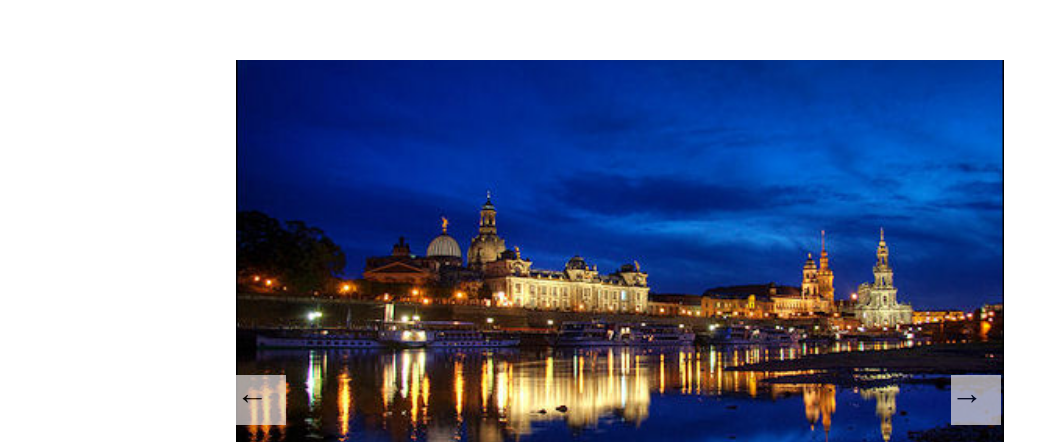
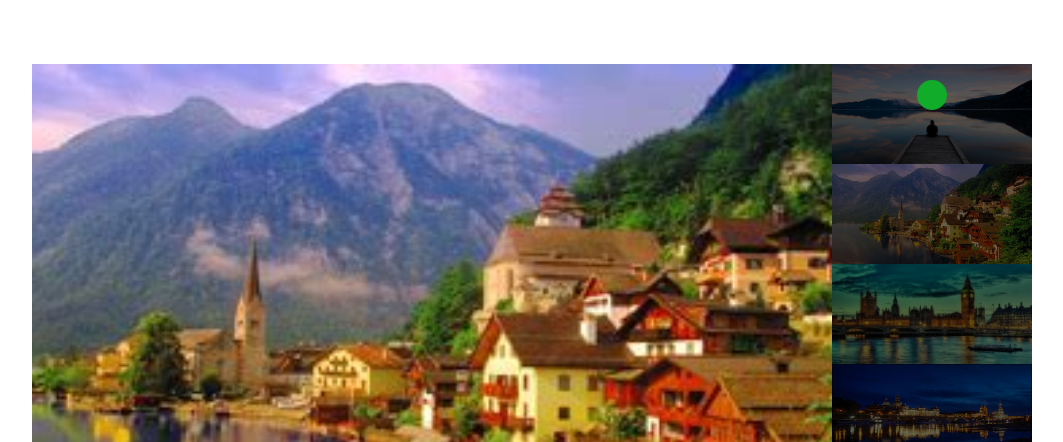
Before and after one commit to 07simone/js-array-carousel, a plain HTML site: page index.html in a window 1280 px wide. Shown: the top 442 px of the page, without its empty margins (20-1083 px from the left). Drawn offline with nearby package versions, Linux system fonts and the light colour scheme.

Commit message:
esercizio-complex

```diff
--- a/css/style.css
+++ b/css/style.css
@@ -1,77 +1,84 @@
+.jumbotron{
+    max-width: 1000px;
+    display: flex;
 
-.grandezza{
-    height: 400px;
 }
 
 
-
-
- *{
-    box-sizing: border-box;
-    padding: 0;
-    margin: 0;
+.items{
+    flex-basis: 80%;
 }
 
-.container{
-    height: 100vh;
+.item{
+    height: 100%;
+    position: relative;
+    display: none;
+}
+
+.item.active{
+    display: block;;
+}
+
+.item img{
+    height: 100%;
+    width: 100%;
+    object-fit: cover;
+}
+
+.thums{
+    flex-basis: 20%;
+    display: flex;
+    flex-direction: column;
+    height: 100%;
     position: relative;
 }
 
-
-.carosello{
-    width: 60%;
-    position: absolute;
-    top: 50%;
-    left: 50%;
-    transform: translate(-50%, -50%);
-    display: block;
+.list-img{
+    height: 100px;
+    filter: brightness(.4)
 }
 
-.contenuto{
-    height: 60vh;
-    overflow: hidden;
+.list-img img{
+    height: 100%;
+    width: 100%;
 }
-.contenuto{
-    height: 60vh;
-    overflow: hidden;
-    display: none;
-}
-.contenuto.active{
-    height: 60vh;
-    overflow: hidden;
-    display: block;
-}
-.contenuto img{
-    width: 100%;
-    height: 100%;
-    object-fit: cover;
-    /* display: flex;
-    flex-direction: column; */
+.list-img.active{
+    filter: brightness(1);
+    border: 3px solid white;
 }
 
-.img-dimension{
-    height: 12vh;
-
+.descrizione{
+    position: absolute;
+    bottom: 1rem;
+    right: 1rem;
+    text-align: end;
 }
 
-.previousOne,
-.following{
+
+.thums .previus,
+.thums .following{
     position: absolute;
-    height: 50px;
-    width: 50px;
-    background-color: rgb(226, 221, 221);
-    top: 50%;
-    transform: translateY(-50%);
-    font-size: 2rem;
-    cursor: pointer;
-    opacity: .7;
+    left: 50%;
+    transform: translateX(-50%);
+    z-index: 2;
 }
 
-.previousOne{
-    top: .2rem, 50%;
 
+.previus{
+    top:1rem;
 }
 
 .following{
-    right: .2rem;
+    bottom:1rem;
 }
+
+.previus::after,
+.following::after{
+    content: "";
+    width: 30px;
+    height: 30px;
+    display: block;
+    border-radius: 50%;
+    background-color: rgb(16, 172, 42);
+    cursor: pointer;
+}
--- a/index.html
+++ b/index.html
@@ -6,7 +6,7 @@
     <meta name="viewport" content="width=device-width, initial-scale=1.0">
 
     <!--  css-bootstrap -->
-    <!--  <link href="https://cdn.jsdelivr.net/npm/bootstrap@5.1.3/dist/css/bootstrap.min.css" rel="stylesheet" integrity="sha384-1BmE4kWBq78iYhFldvKuhfTAU6auU8tT94WrHftjDbrCEXSU1oBoqyl2QvZ6jIW3" crossorigin="anonymous">  -->
+      <link href="https://cdn.jsdelivr.net/npm/bootstrap@5.1.3/dist/css/bootstrap.min.css" rel="stylesheet" integrity="sha384-1BmE4kWBq78iYhFldvKuhfTAU6auU8tT94WrHftjDbrCEXSU1oBoqyl2QvZ6jIW3" crossorigin="anonymous">
     <!-- font-awesome -->
     <link rel="stylesheet" href="path/to/font-awesome/css/font-awesome.min.css">
 
@@ -17,29 +17,39 @@
 <body>
     <main>
 
-    <div class="container">
-        <div class="carosello">
-            <div class="contenuto active">
-                <!-- <img src="img/03.jpg" alt=""> -->
-            </div>
-            <div class="lista-immagini">
-            <!--  <img class="img-dimension" src="img/01.jpg" alt="">
-                <img class="img-dimension"src="img/02.jpg" alt="">
-                <img class="img-dimension" src="img/03.jpg" alt="">
-                <img class="img-dimension"src="img/04.jpg" alt="">
-                <img class="img-dimension" src="img/05.jpg" alt=""> -->
-            </div>
-            <div class="previousOne">
-                &leftarrow;
+        <div class="container-fluid p-5">
+            <div class="row">
+                <div class="col-12 p-3">
+                    <div class="jumbotron">
+                        <div class="items">
+                           <!--  <div class="item active">
+                                <img src="img/01.jpg" alt="">
+                                    <div class="descrizione text-white px-3">
+                                        <h1>Lorem</h1>
+                                        <p>Lorem ipsum dolor sit amet consectetur adipisicing elit. Ab ut enim nisi cupiditate, nam, quae sequi nostrum numquam, mollitia magni in aliquam ullam est facilis dolor quia laborum tempora quisquam.</p>
+                                    </div>
 
-            </div>
-            <div class="following">
-                &rightarrow;
-            </div>
-
-        </div>
+                            </div>  -->
+                        </div>
 
 
+                        <div class ="thums">
+                            <!-- <div class="list-img active">
+                                <img src="img/02.jpg" alt="">
+                            </div>  -->
+
+
+                        <div class="previus">
+
+                        </div>
+                        <div class="following">
+
+                        </div>
+
+                        </div>
+                    </div>
+                </div>
+            </div>
         </div>
 
     </main>
--- a/js/main.js
+++ b/js/main.js
@@ -2,7 +2,7 @@
       //inserire i bottoni per cambiare l'immagini
       //trovare un  modo per far si che quando premo i bottoni l'immagine sparirà e comparirà quella nuova
 
-const items = [
+ const images = [
     'img/01.jpg',
     'img/02.jpg',
     'img/03.jpg',
@@ -10,7 +10,129 @@ const items = [
     'img/05.jpg'
 ];
 
-let caroselloContent="";
+const title = [
+    'Svezia',
+    'Svizzera',
+    'Gran Bretagna',
+    'Germania',
+    'Paradise'
+]
+
+const text = [
+    'Lorem ipsum, dolor sit amet consectetur adipisicing elit. Et temporibus voluptatum suscipit tempore aliquid deleniti aut veniam inventore eligendi ex ad ullam, cumque provident totam omnis, magnam dolores dolorum corporis.',
+    'Lorem ipsum',
+    'Lorem ipsum, dolor sit amet consectetur adipisicing elit.',
+    'Lorem ipsum, dolor sit amet consectetur adipisicing elit. Et temporibus voluptatum suscipit tempore aliquid deleniti aut veniam inventore eligendi ex ad ullam,',
+    'Et temporibus voluptatum suscipit tempore aliquid deleniti aut veniam inventore eligendi ex ad ullam,',
+]
+
+  /*  <div class="item active">
+
+                                <img src="img/01.jpg" alt="">
+                                <div class="descrizione text-white px-3">
+                                    <h1>Lorem</h1>
+                                    <p>Lorem ipsum dolor sit amet consectetur adipisicing elit. Ab ut enim nisi cupiditate, nam, quae sequi nostrum numquam, mollitia magni in aliquam ullam est facilis dolor quia laborum tempora quisquam.</p>
+                                </div>
+
+                        </div>
+
+
+
+   <div class="list-img active">
+                                <img src="img/02.jpg" alt="">
+                            </div>
+ */
+
+
+
+
+    let itemsContent = "";
+    let thumsContent =  "";
+
+    for (let i = 0 ; i < images.length; i++){
+        itemsContent +=`
+        <div class="item ">
+        <img src="${images[i]}" alt=""${title[i]}"">
+        <div class="descrizione text-white px-3">
+            <h1>"${title[i]}"</h1>
+            <p>"${text[i]}"</p>
+        </div>
+    </div>`
+    thumsContent += `
+    <div class="list-img">
+    <img src="${images[i]}" alt="${title[i]}">
+    </div>
+    `
+    }
+
+
+    const itemsElement = document.querySelector(".jumbotron .items")
+    itemsElement.innerHTML = itemsContent;
+
+
+    const thumsElement = document.querySelector(".jumbotron .thums")
+    thumsElement.innerHTML += thumsContent;
+
+    let activeElement = 1;
+
+    document.getElementsByClassName("item")[activeElement].classList.add("active");
+    document.getElementsByClassName("thums")[activeElement].classList.add("active");
+
+
+const prev = document.querySelector(".previus");
+prev.addEventListener("click", function(){
+    document.getElementsByClassName("item")[activeElement].classList.remove("active");
+    document.getElementsByClassName("thums")[activeElement].classList.remove("active");
+
+
+    if (activeElement === 0){
+        activeElement = images.length - 1;
+    } else {
+        activeElement --;
+    }
+
+    document.getElementsByClassName("item")[activeElement].classList.add("active");
+    document.getElementsByClassName("thums")[activeElement].classList.add("active");
+})
+
+
+const successiva = document.querySelector(".following")
+successiva.addEventListener("click", function(){
+    document.getElementsByClassName("item")[activeElement].classList.remove("active");
+    document.getElementsByClassName("thums")[activeElement].classList.remove("active");
+
+
+    if (activeElement === images.length - 1){
+        activeElement = 0
+    } else {
+        activeElement ++;
+    }
+
+    document.getElementsByClassName("item")[activeElement].classList.add("active");
+    document.getElementsByClassName("thums")[activeElement].classList.add("active");
+})
+
+
+
+
+
+
+
+
+
+
+
+
+
+
+
+
+
+
+
+
+
+/* let caroselloContent="";
 for(let i = 0; i < items.length; i++){
     caroselloContent +=
     `<img class="img-dimension"src="${items[i]}" alt="">`
@@ -25,11 +147,11 @@ let immagine = document.createElement("img");
 immagine.src = items[3];
 immagine.id = ("immaginePrincipale");
 
-const elementContenuto = document.querySelector(".contenuto");
-elementContenuto .appendChild(immagine);
+const elementsContenuto = document.querySelector(".contenuto");
+elementsContenuto .appendChild(immagine);
 
-const caroselloWrapper = document.querySelector(".lista-immagini");
-caroselloWrapper.innerHTML += caroselloContent;
+const carosellosWrapper = document.querySelector(".lista-immagini");
+carosellosWrapper.innerHTML += caroselloContent;
 
 
 /* const immaginiElements = document.getElementsByClassName("lista-immagini");
@@ -37,21 +159,21 @@ immaginiElements[0].classList.add("active") */
 /* console.log(immaginiElements); */
 
 
-const followingBottom = document.querySelector(".following");
+/* const followingBottom = document.getElementsByClassName(".following");
 
 let contatore = 0;
 
 followingBottom.addEventListener("click", function() {
 
-    caroselloWrapper [contatore] .classList.remove('active');
+    elementsContenuto[contatore].classList.remove(`active`);
 
     contatore++;
 
-    caroselloWrapper [contatore] .classList.add('active');
-
+    elementsContenuto[contatore].classList.add(`active`);
+ */
 
   /* console.log("ciao")  */
- });
+/*  });  */
 
 /* const previousOneBottom = document.querySelector(".previousOne");
 
```
